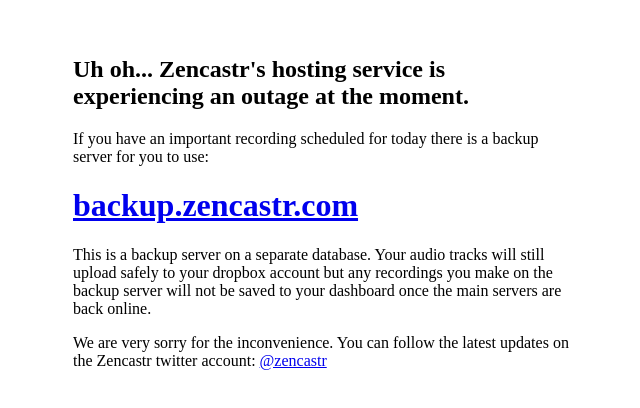
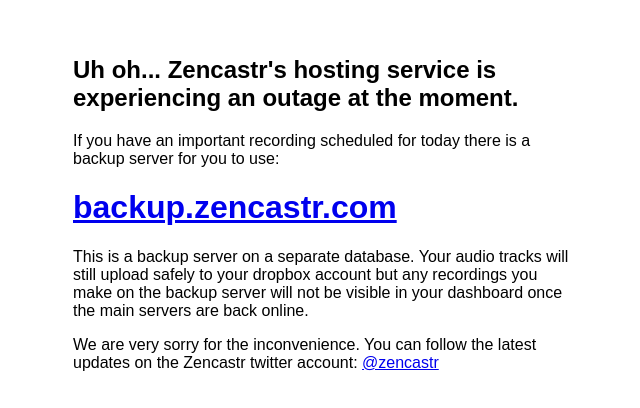
Before and after one commit to robotaudio/robotaudio.github.io, a plain HTML site: page index.html in a window 1280 px wide. Shown: the part 260-668 px from the top of the page, without its empty margins (317-957 px from the left). Drawn offline with Linux system fonts and the light colour scheme.

Commit message:
Update index.html

```diff
--- a/index.html
+++ b/index.html
@@ -1,6 +1,6 @@
 <head>
   <style>
-    .notice { max-width: 500px; margin: auto; margin-top: 25%; }
+    .notice { font-family: sans-serif; max-width: 500px; margin: auto; margin-top: 25%; }
   </style>
 </head>
 <body>
@@ -9,7 +9,7 @@
     If you have an important recording scheduled for today there is a backup server for you to use:
     <h1><a href="https://backup.zencastr.com">backup.zencastr.com</a></h1>
     This is a backup server on a separate database.  Your audio tracks will still upload safely to your dropbox account but any recordings you
-    make on the backup server will not be saved to your dashboard once the main servers are back online.
+    make on the backup server will not be visible in your dashboard once the main servers are back online.
     <p>We are very sorry for the inconvenience.  You can follow the latest updates on the Zencastr twitter account: <a href="https://twitter.com/zencastr">@zencastr</a></p>
   </div>
 </body>
```
